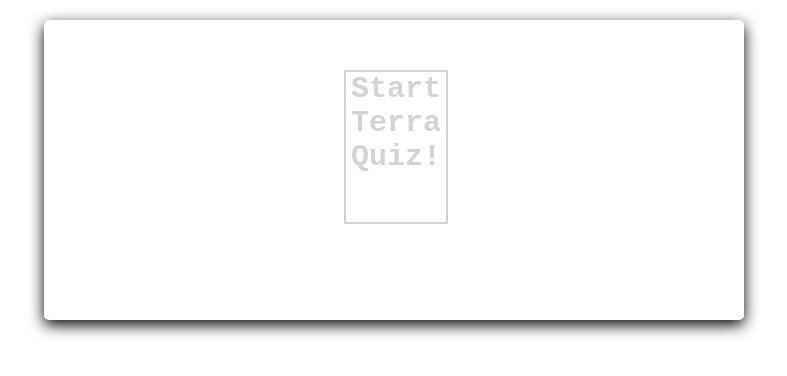
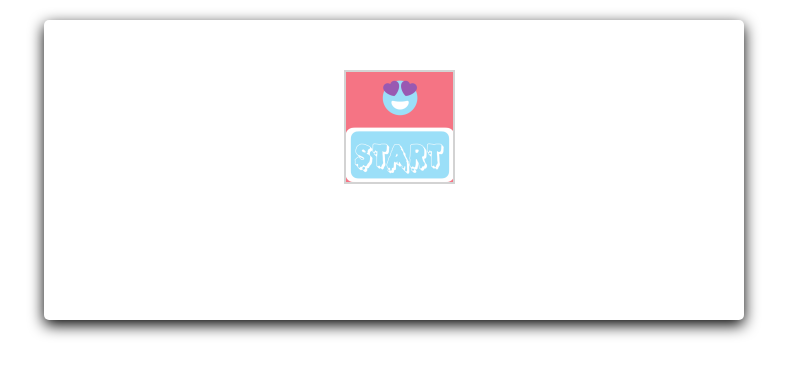
Before and after one commit to Hailnoe/Terra.egg, a plain HTML site: page index.html in a window 1280 px wide. Shown: the whole page, without its empty margins (246-1033 px from the left). Drawn offline with Linux system fonts and the light colour scheme.

Commit message:
the new image for the start button

```diff
--- a/index.html
+++ b/index.html
@@ -7,7 +7,7 @@
 </head>
 <body>
     <div id="container">
-        <div id="start">Start Terra Quiz!</div>
+        <div id="start"></div>
         <div id="quiz" style="display: none">
             <div id="question"></div>
             <div id="qImg"></div>
--- a/style.css
+++ b/style.css
@@ -16,8 +16,8 @@ body{
     font-size: 1.5em;
     font-weight: bolder;
     word-break: break-all;
-    width:100px;
-    height:150px;
+    width:107px;
+    height:110px;
     border : 2px solid lightgrey;
     text-align: center;
     cursor: pointer;
@@ -25,6 +25,7 @@ body{
     left:300px;
     top:50px;
     color : lightgrey;
+    background-image: url("img/terrastart.png") ;
 }
 #start:hover{
     border: 3px solid lightseagreen;
```
Also changed, not shown: img/terrastart.png (added).
